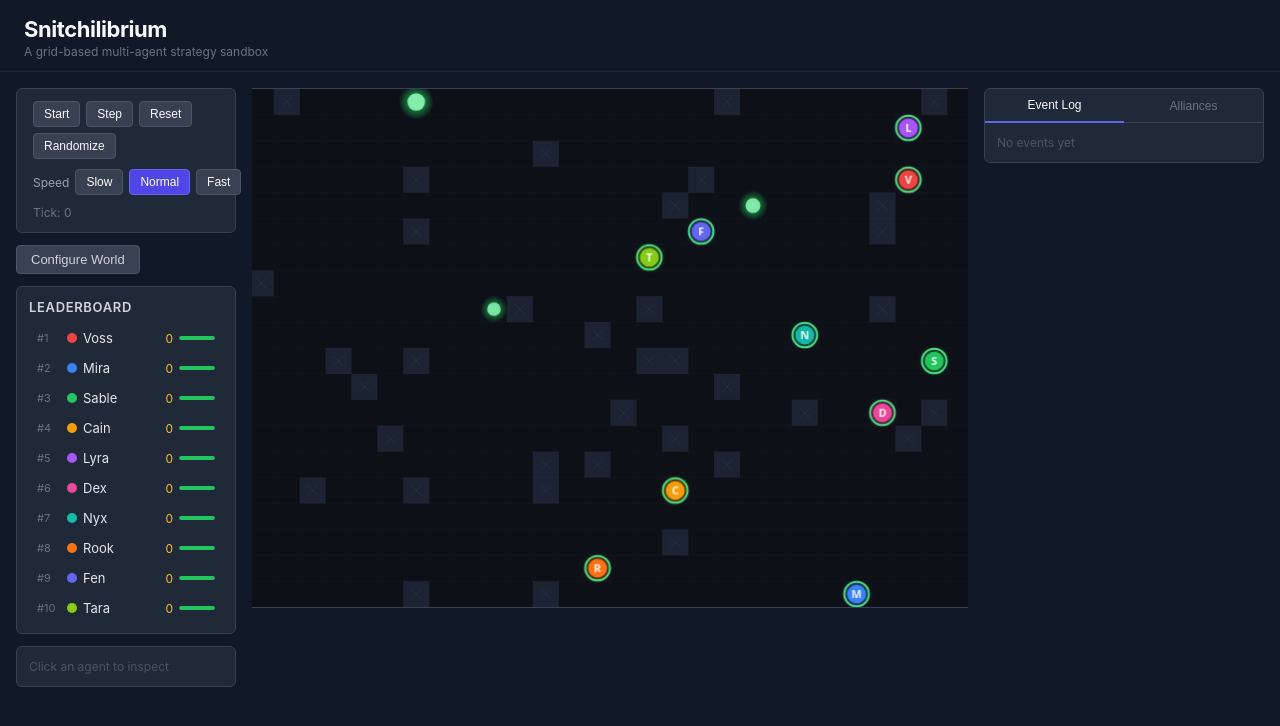
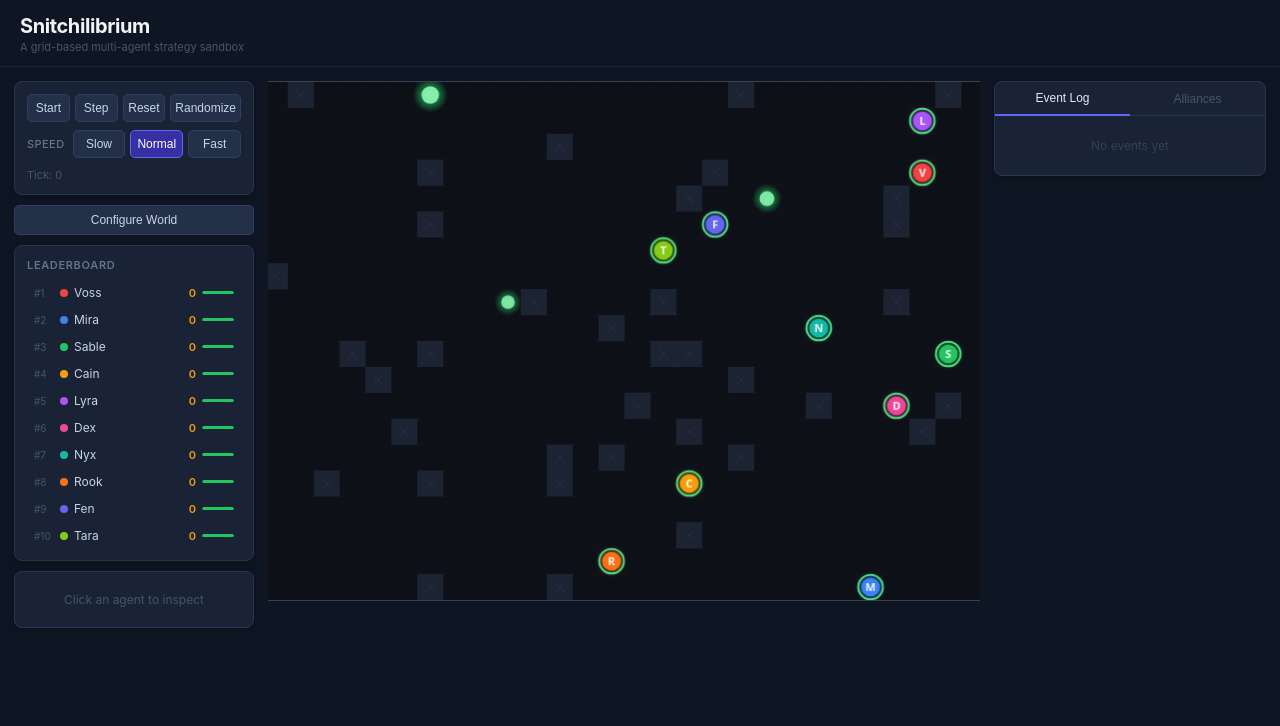
Before and after one commit to oleg-volkov-dev/Snitchilibrium, a React (Vite) app: page / in a window 1280 px wide. Shown: the top 726 px of the page. Built offline with nearby package versions, Linux system fonts and the light colour scheme.

Commit message:
Even more UI fixes

```diff
--- a/src/App.module.css
+++ b/src/App.module.css
@@ -1,36 +1,36 @@
 .app {
   min-height: 100vh;
-  background: #111827;
-  color: #f9fafb;
+  background: #0f1623;
+  color: #e2e8f0;
   display: flex;
   flex-direction: column;
   font-family: 'Inter', system-ui, -apple-system, sans-serif;
 }
 
 .header {
-  padding: 16px 24px 12px;
-  border-bottom: 1px solid #1f2937;
+  padding: 14px 20px 12px;
+  border-bottom: 1px solid #1a2235;
 }
 
 .title {
-  font-size: 22px;
+  font-size: 20px;
   font-weight: 700;
   margin: 0;
-  color: #f9fafb;
+  color: #f1f5f9;
   letter-spacing: -0.02em;
 }
 
 .subtitle {
-  font-size: 12px;
-  color: #6b7280;
+  font-size: 11px;
+  color: #475569;
   margin: 2px 0 0;
 }
 
 .body {
   display: flex;
   flex: 1;
-  gap: 16px;
-  padding: 16px;
+  gap: 14px;
+  padding: 14px;
   align-items: flex-start;
   overflow: auto;
 }
@@ -38,8 +38,8 @@
 .sidebar {
   display: flex;
   flex-direction: column;
-  gap: 12px;
-  width: 220px;
+  gap: 10px;
+  width: 240px;
   flex-shrink: 0;
 }
 
@@ -50,8 +50,3 @@
   align-items: flex-start;
   overflow: auto;
 }
-
-.log {
-  width: 280px;
-  flex-shrink: 0;
-}
--- a/src/components/AgentPanel/AgentPanel.module.css
+++ b/src/components/AgentPanel/AgentPanel.module.css
@@ -1,14 +1,16 @@
 .panel {
-  background: #1f2937;
-  border: 1px solid #374151;
-  border-radius: 6px;
+  background: #1a2235;
+  border: 1px solid #2a3550;
+  border-radius: 8px;
   padding: 12px;
-  min-width: 200px;
+  box-shadow: 0 2px 8px rgba(0, 0, 0, 0.3);
 }
 
 .empty {
   font-size: 12px;
-  color: #4b5563;
+  color: #475569;
+  text-align: center;
+  padding: 8px 0;
 }
 
 .header {
@@ -19,91 +21,109 @@
 }
 
 .dot {
-  width: 12px;
-  height: 12px;
+  width: 10px;
+  height: 10px;
   border-radius: 50%;
   flex-shrink: 0;
 }
 
 .name {
-  font-size: 15px;
+  flex: 1;
+  font-size: 14px;
   font-weight: 600;
-  color: #f9fafb;
+  color: #f1f5f9;
 }
 
 .dead {
-  font-size: 11px;
+  font-size: 10px;
   color: #ef4444;
-  background: rgba(239, 68, 68, 0.15);
-  padding: 1px 6px;
-  border-radius: 3px;
+  background: rgba(239, 68, 68, 0.12);
+  padding: 2px 6px;
+  border-radius: 4px;
+  font-weight: 500;
 }
 
 .stats {
   display: flex;
-  gap: 12px;
-  margin-bottom: 12px;
+  gap: 0;
+  margin-bottom: 10px;
+  background: #111927;
+  border-radius: 6px;
+  overflow: hidden;
+  border: 1px solid #2a3550;
 }
 
 .stat {
+  flex: 1;
   display: flex;
   flex-direction: column;
   gap: 2px;
+  padding: 6px 8px;
+  border-right: 1px solid #2a3550;
+}
+
+.stat:last-child {
+  border-right: none;
 }
 
 .statLabel {
-  font-size: 10px;
-  color: #6b7280;
+  font-size: 9px;
+  color: #475569;
   text-transform: uppercase;
+  letter-spacing: 0.05em;
+  font-weight: 500;
 }
 
 .statValue {
   font-size: 14px;
-  color: #e5e7eb;
+  color: #e2e8f0;
   font-weight: 600;
 }
 
 .section {
-  font-size: 11px;
-  color: #6b7280;
+  font-size: 10px;
+  color: #475569;
   text-transform: uppercase;
-  letter-spacing: 0.05em;
-  margin: 10px 0 6px;
+  letter-spacing: 0.06em;
+  font-weight: 600;
+  margin: 10px 0 5px;
 }
 
 .traitRow {
   display: flex;
   align-items: center;
   gap: 6px;
-  margin-bottom: 4px;
+  margin-bottom: 3px;
 }
 
 .traitLabel {
   font-size: 11px;
-  color: #9ca3af;
-  width: 80px;
+  color: #7a8fad;
+  width: 76px;
   flex-shrink: 0;
 }
 
 .traitBar {
   flex: 1;
-  height: 5px;
-  background: #374151;
-  border-radius: 3px;
+  height: 4px;
+  background: #1e2d45;
+  border-radius: 2px;
   overflow: hidden;
 }
 
 .traitFill {
   height: 100%;
-  background: #6366f1;
-  border-radius: 3px;
+  background: #5b5bd6;
+  border-radius: 2px;
+  transition: width 0.2s;
 }
 
 .traitValue {
-  font-size: 11px;
-  color: #6b7280;
-  width: 24px;
+  font-size: 10px;
+  color: #475569;
+  width: 22px;
   text-align: right;
+  font-variant-numeric: tabular-nums;
 }
 
 .tagList {
@@ -116,14 +136,14 @@
   font-size: 11px;
   color: #fbbf24;
   border: 1px solid;
-  padding: 1px 6px;
-  border-radius: 3px;
+  padding: 1px 7px;
+  border-radius: 4px;
 }
 
 .enemyTag {
   font-size: 11px;
-  color: #ef4444;
-  border: 1px solid rgba(239, 68, 68, 0.4);
-  padding: 1px 6px;
-  border-radius: 3px;
+  color: #f87171;
+  border: 1px solid rgba(248, 113, 113, 0.35);
+  padding: 1px 7px;
+  border-radius: 4px;
 }
--- a/src/components/ConfigPanel/ConfigPanel.module.css
+++ b/src/components/ConfigPanel/ConfigPanel.module.css
@@ -1,34 +1,39 @@
 .wrapper {
   display: flex;
   flex-direction: column;
-  gap: 8px;
+  gap: 6px;
 }
 
 .toggle {
-  padding: 6px 14px;
-  background: #374151;
-  color: #d1d5db;
-  border: 1px solid #4b5563;
-  border-radius: 4px;
+  padding: 7px 12px;
+  background: #243047;
+  color: #c9d4e8;
+  border: 1px solid #2e3f60;
+  border-radius: 5px;
   cursor: pointer;
-  font-size: 13px;
-  align-self: flex-start;
+  font-size: 12px;
+  font-weight: 500;
+  align-self: stretch;
+  text-align: center;
+  transition: background 0.15s, border-color 0.15s;
 }
 
 .toggle:hover {
-  background: #4b5563;
+  background: #2e3f60;
 }
 
 .panel {
-  background: #1f2937;
-  border: 1px solid #374151;
-  border-radius: 6px;
-  padding: 14px;
+  background: #1a2235;
+  border: 1px solid #2a3550;
+  border-radius: 8px;
+  padding: 12px;
   display: flex;
   flex-direction: column;
   gap: 10px;
+  box-shadow: 0 2px 8px rgba(0, 0, 0, 0.3);
 }
 
+/* Inline row: label + number input */
 .field {
   display: flex;
   align-items: center;
@@ -36,12 +41,28 @@
 }
 
 .field label {
+  flex: 1;
   font-size: 12px;
-  color: #9ca3af;
-  min-width: 100px;
+  color: #7a8fad;
 }
 
-/* For rows where buttons would overflow, stack label above buttons */
+.field input[type='number'] {
+  width: 56px;
+  background: #111827;
+  border: 1px solid #2a3550;
+  color: #e2e8f0;
+  padding: 4px 6px;
+  border-radius: 4px;
+  font-size: 12px;
+  text-align: center;
+}
+
+.field input[type='number']:focus {
+  outline: none;
+  border-color: #6366f1;
+}
+
+/* Stacked: label above button group */
 .fieldColumn {
   display: flex;
   flex-direction: column;
@@ -49,18 +70,11 @@
 }
 
 .fieldColumn label {
-  font-size: 12px;
-  color: #9ca3af;
-}
-
-.field input[type='number'] {
-  width: 60px;
-  background: #111827;
-  border: 1px solid #374151;
-  color: #f9fafb;
-  padding: 3px 6px;
-  border-radius: 3px;
-  font-size: 13px;
+  font-size: 11px;
+  color: #64748b;
+  text-transform: uppercase;
+  letter-spacing: 0.04em;
+  font-weight: 500;
 }
 
 .btnGroup {
@@ -69,36 +83,47 @@
 }
 
 .option {
-  padding: 3px 9px;
-  background: #374151;
-  color: #d1d5db;
-  border: 1px solid #4b5563;
-  border-radius: 3px;
+  flex: 1;
+  padding: 5px 0;
+  background: #243047;
+  color: #c9d4e8;
+  border: 1px solid #2e3f60;
+  border-radius: 5px;
   cursor: pointer;
-  font-size: 12px;
+  font-size: 11px;
+  font-weight: 500;
+  text-align: center;
+  white-space: nowrap;
+  transition: background 0.15s, border-color 0.15s;
 }
 
 .option:hover {
-  background: #4b5563;
+  background: #2e3f60;
 }
 
 .optionActive {
-  background: #4f46e5;
+  background: #3730a3;
   border-color: #6366f1;
   color: #fff;
 }
 
+.optionActive:hover {
+  background: #4338ca;
+}
+
 .apply {
-  padding: 7px 14px;
-  background: #6366f1;
+  padding: 7px 0;
+  background: #4f46e5;
   color: #fff;
   border: none;
-  border-radius: 4px;
+  border-radius: 5px;
   cursor: pointer;
-  font-size: 13px;
-  align-self: flex-start;
+  font-size: 12px;
+  font-weight: 600;
+  text-align: center;
+  transition: background 0.15s;
 }
 
 .apply:hover {
-  background: #4f46e5;
+  background: #4338ca;
 }
--- a/src/components/Controls/Controls.module.css
+++ b/src/components/Controls/Controls.module.css
@@ -1,60 +1,79 @@
 .controls {
   display: flex;
   flex-direction: column;
-  gap: 10px;
-  padding: 12px 16px;
-  background: #1f2937;
-  border-radius: 6px;
-  border: 1px solid #374151;
+  gap: 8px;
+  padding: 12px;
+  background: #1a2235;
+  border-radius: 8px;
+  border: 1px solid #2a3550;
+  box-shadow: 0 2px 8px rgba(0, 0, 0, 0.3);
 }
 
+/* Flex row — children fill equally */
 .row {
   display: flex;
-  align-items: center;
-  gap: 6px;
-  flex-wrap: wrap;
+  gap: 5px;
 }
 
+/* Speed row: fixed label + buttons fill the rest */
 .speedRow {
   display: flex;
   align-items: center;
-  gap: 6px;
+  gap: 8px;
+}
+
+.speedBtns {
+  display: flex;
+  flex: 1;
+  gap: 5px;
 }
 
 .btn {
-  padding: 5px 10px;
-  background: #374151;
-  color: #f9fafb;
-  border: 1px solid #4b5563;
-  border-radius: 4px;
+  flex: 1;
+  padding: 6px 4px;
+  background: #243047;
+  color: #c9d4e8;
+  border: 1px solid #2e3f60;
+  border-radius: 5px;
   cursor: pointer;
   font-size: 12px;
-  transition: background 0.15s;
+  font-weight: 500;
   white-space: nowrap;
+  text-align: center;
+  transition: background 0.15s, border-color 0.15s, color 0.15s;
 }
 
 .btn:hover:not(:disabled) {
-  background: #4b5563;
+  background: #2e3f60;
+  color: #e8edf5;
 }
 
 .btn:disabled {
-  opacity: 0.4;
+  opacity: 0.35;
   cursor: not-allowed;
 }
 
-.label {
-  font-size: 12px;
-  color: #9ca3af;
-  white-space: nowrap;
-}
-
 .btnActive {
-  background: #4f46e5;
+  background: #3730a3;
   border-color: #6366f1;
   color: #fff;
 }
 
+.btnActive:hover {
+  background: #4338ca;
+}
+
+.label {
+  font-size: 11px;
+  color: #64748b;
+  white-space: nowrap;
+  text-transform: uppercase;
+  letter-spacing: 0.04em;
+  font-weight: 500;
+}
+
 .tick {
-  font-size: 12px;
-  color: #6b7280;
+  font-size: 11px;
+  color: #475569;
+  padding-top: 2px;
 }
--- a/src/components/Controls/Controls.tsx
+++ b/src/components/Controls/Controls.tsx
@@ -47,6 +47,7 @@ export function Controls() {
       </div>
       <div className={styles.speedRow}>
         <span className={styles.label}>Speed</span>
+        <div className={styles.speedBtns}>
           {speeds.map(s => (
             <button
               key={s.label}
@@ -57,6 +58,7 @@ export function Controls() {
             </button>
           ))}
         </div>
+      </div>
       <div className={styles.tick}>Tick: {simulation.tick}</div>
     </div>
   )
--- a/src/components/EventLog/EventLog.module.css
+++ b/src/components/EventLog/EventLog.module.css
@@ -1,38 +1,48 @@
 .list {
   display: flex;
   flex-direction: column;
-  gap: 2px;
-  font-size: 12px;
+  gap: 1px;
+  font-size: 11px;
 }
 
 .entry {
   display: flex;
   align-items: flex-start;
   gap: 6px;
-  padding: 2px 0;
+  padding: 3px 4px;
+  border-radius: 4px;
+  transition: background 0.1s;
+}
+
+.entry:hover {
+  background: #1e2d45;
 }
 
 .tick {
-  color: #4b5563;
-  min-width: 32px;
+  color: #334155;
+  min-width: 28px;
   font-variant-numeric: tabular-nums;
   flex-shrink: 0;
+  font-size: 10px;
+  padding-top: 1px;
 }
 
 .dot {
-  width: 7px;
-  height: 7px;
+  width: 6px;
+  height: 6px;
   border-radius: 50%;
   margin-top: 3px;
   flex-shrink: 0;
 }
 
 .desc {
-  color: #d1d5db;
-  line-height: 1.4;
+  color: #94a3b8;
+  line-height: 1.45;
 }
 
 .empty {
-  color: #4b5563;
+  color: #334155;
   font-size: 12px;
+  text-align: center;
+  padding: 12px 0;
 }
--- a/src/components/Leaderboard/Leaderboard.module.css
+++ b/src/components/Leaderboard/Leaderboard.module.css
@@ -1,88 +1,97 @@
 .panel {
-  background: #1f2937;
-  border: 1px solid #374151;
-  border-radius: 6px;
+  background: #1a2235;
+  border: 1px solid #2a3550;
+  border-radius: 8px;
   padding: 12px;
-  min-width: 200px;
+  box-shadow: 0 2px 8px rgba(0, 0, 0, 0.3);
 }
 
 .title {
-  font-size: 13px;
+  font-size: 11px;
   font-weight: 600;
-  color: #d1d5db;
-  margin: 0 0 10px;
+  color: #64748b;
+  margin: 0 0 8px;
   text-transform: uppercase;
-  letter-spacing: 0.05em;
+  letter-spacing: 0.06em;
 }
 
 .list {
   display: flex;
   flex-direction: column;
-  gap: 4px;
+  gap: 2px;
 }
 
 .row {
   display: flex;
   align-items: center;
   gap: 6px;
-  padding: 5px 8px;
-  border-radius: 4px;
+  padding: 5px 7px;
+  border-radius: 5px;
   cursor: pointer;
-  transition: background 0.1s;
+  transition: background 0.12s;
 }
 
 .row:hover {
-  background: #374151;
+  background: #1e2d45;
 }
 
 .selected {
-  background: #374151;
-  outline: 1px solid #6366f1;
+  background: #1e2d45;
+  outline: 1px solid #4338ca;
+  outline-offset: -1px;
 }
 
 .rank {
-  font-size: 11px;
-  color: #6b7280;
-  width: 24px;
+  font-size: 10px;
+  color: #475569;
+  width: 20px;
+  flex-shrink: 0;
 }
 
 .dot {
-  width: 10px;
-  height: 10px;
+  width: 8px;
+  height: 8px;
   border-radius: 50%;
   flex-shrink: 0;
 }
 
 .name {
   flex: 1;
-  font-size: 13px;
-  color: #e5e7eb;
+  font-size: 12px;
+  color: #c9d4e8;
+  white-space: nowrap;
+  overflow: hidden;
+  text-overflow: ellipsis;
 }
 
 .resources {
-  font-size: 12px;
-  color: #fbbf24;
-  min-width: 28px;
+  font-size: 11px;
+  color: #f59e0b;
+  font-weight: 600;
+  min-width: 24px;
   text-align: right;
 }
 
 .healthBar {
-  width: 36px;
-  height: 4px;
-  background: #374151;
+  width: 32px;
+  height: 3px;
+  background: #243047;
   border-radius: 2px;
   overflow: hidden;
+  flex-shrink: 0;
 }
 
 .healthFill {
   height: 100%;
   border-radius: 2px;
-  transition: width 0.2s;
+  transition: width 0.25s;
 }
 
 .deadCount {
   font-size: 11px;
-  color: #6b7280;
+  color: #475569;
   text-align: center;
   padding-top: 6px;
+  border-top: 1px solid #1e2d45;
+  margin-top: 4px;
 }
--- a/src/components/RightPanel/RightPanel.module.css
+++ b/src/components/RightPanel/RightPanel.module.css
@@ -1,16 +1,17 @@
 .panel {
-  width: 280px;
+  width: 272px;
   flex-shrink: 0;
-  background: #1f2937;
-  border: 1px solid #374151;
-  border-radius: 6px;
+  background: #1a2235;
+  border: 1px solid #2a3550;
+  border-radius: 8px;
   display: flex;
   flex-direction: column;
+  box-shadow: 0 2px 8px rgba(0, 0, 0, 0.3);
 }
 
 .tabs {
   display: flex;
-  border-bottom: 1px solid #374151;
+  border-bottom: 1px solid #2a3550;
   flex-shrink: 0;
 }
 
@@ -19,37 +20,39 @@
   padding: 9px 12px;
   background: none;
   border: none;
-  color: #6b7280;
+  color: #475569;
   font-size: 12px;
+  font-weight: 500;
   cursor: pointer;
   display: flex;
   align-items: center;
   justify-content: center;
   gap: 6px;
-  transition: color 0.1s;
+  transition: color 0.15s;
 }
 
 .tab:hover {
-  color: #d1d5db;
+  color: #94a3b8;
 }
 
 .active {
-  color: #f9fafb;
+  color: #e2e8f0;
   border-bottom: 2px solid #6366f1;
   margin-bottom: -1px;
 }
 
 .badge {
-  background: #6366f1;
+  background: #4338ca;
   color: #fff;
   font-size: 10px;
   padding: 1px 5px;
   border-radius: 8px;
   line-height: 1.4;
+  font-weight: 600;
 }
 
 .content {
-  padding: 12px;
+  padding: 10px;
   overflow-y: auto;
   flex: 1;
 }
```
Also changed, not shown: src/components/AllianceTab/AllianceTab.module.css (+29 -20 lines). Lines whose indentation alone changed are shown as unchanged.
